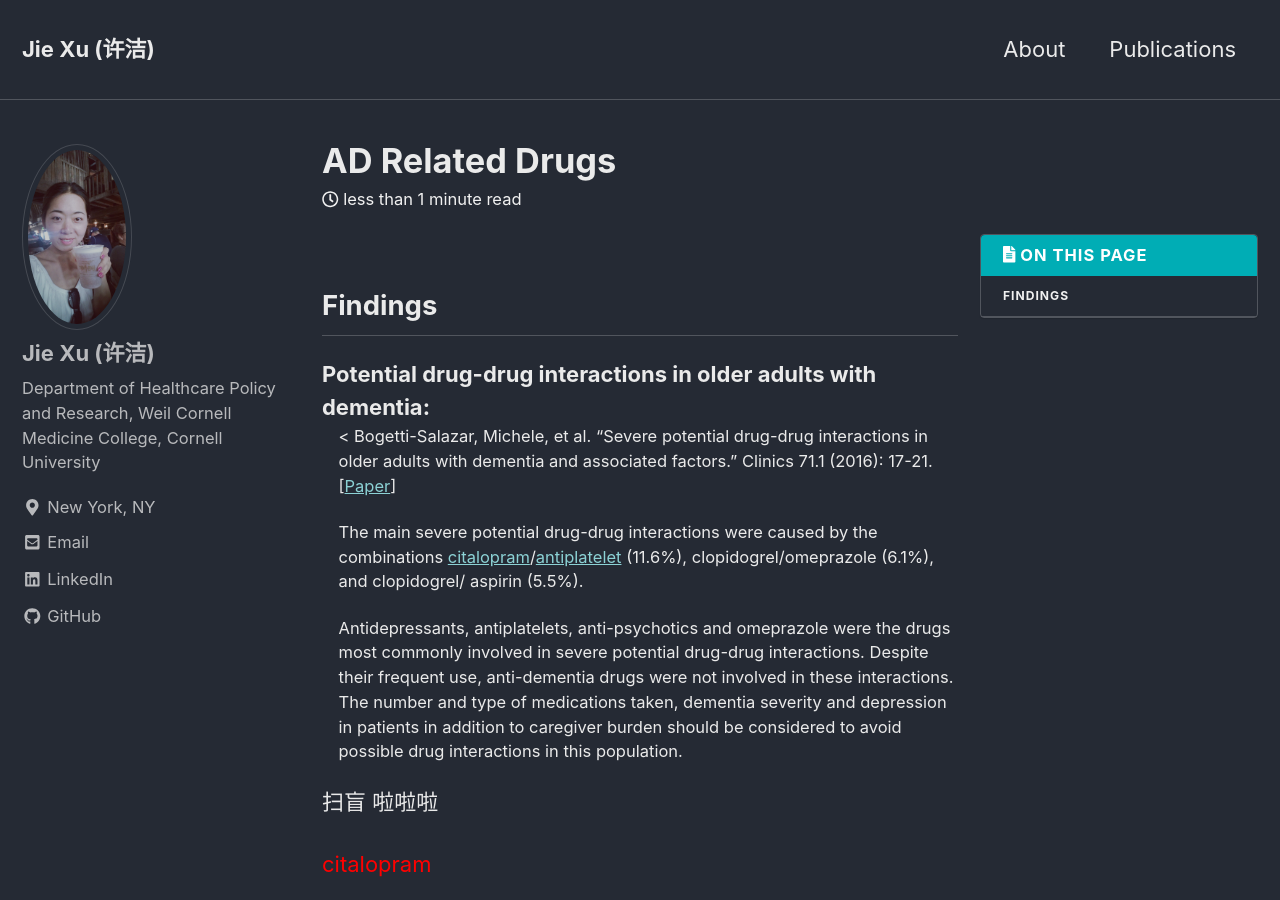
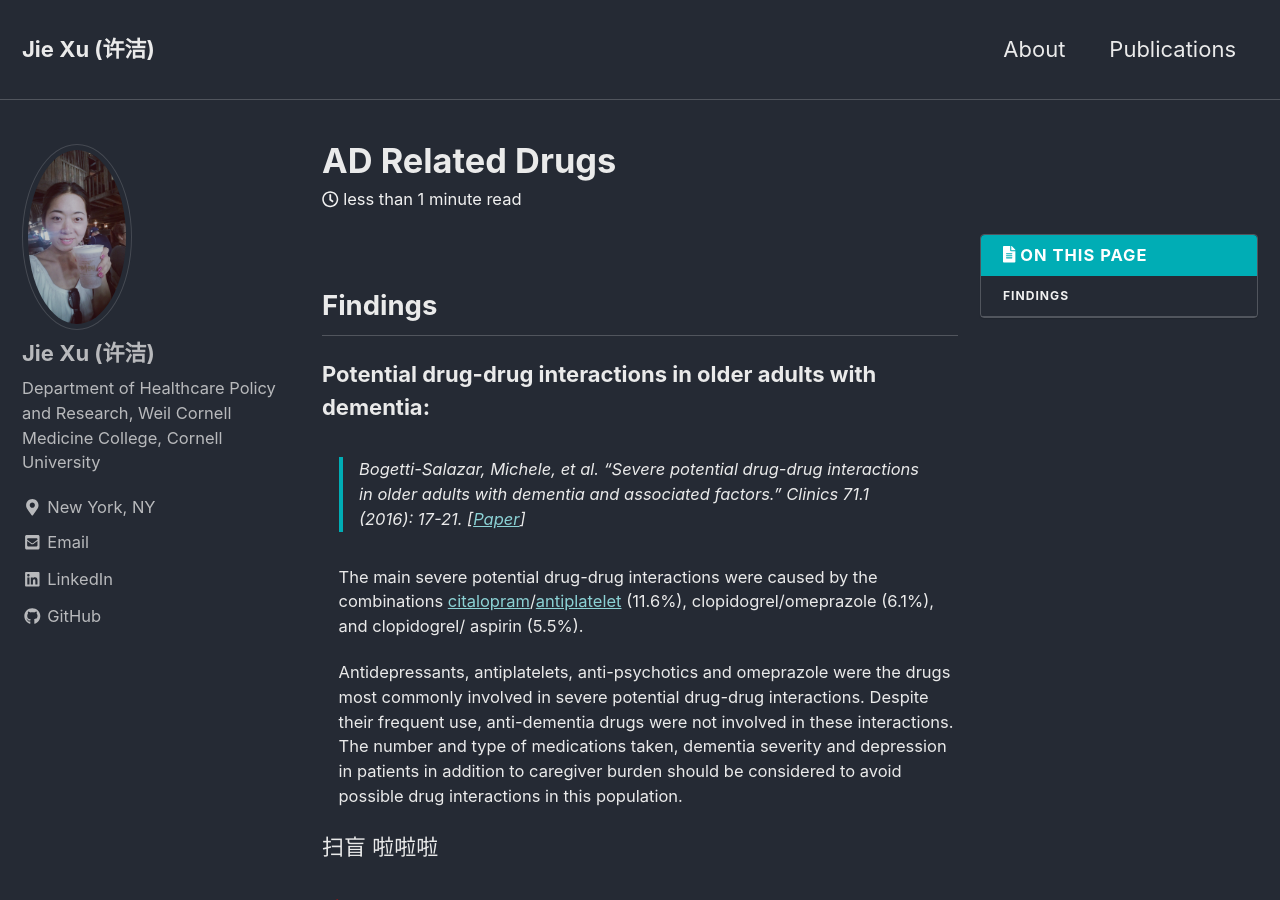
Before and after one commit to jxu1015/jxu1015.github.io, a Jekyll site: the page built from _posts/2020-03-03-AD-Related-Drugs.md, in a window 1280 px wide and 900 px high. Built offline with Jekyll 4.4.1, drawn with Linux system fonts in a browser that asks for light colours; nearby versions of some CDN libraries.

```diff
--- a/_posts/2020-03-03-AD-Related-Drugs.md
+++ b/_posts/2020-03-03-AD-Related-Drugs.md
@@ -11,7 +11,7 @@ toc: true
 ## Findings
 Potential drug-drug interactions in older adults with dementia:
 
-:   < Bogetti-Salazar, Michele, et al. "Severe potential drug-drug interactions in older adults with dementia and associated factors." Clinics 71.1 (2016): 17-21. [[Paper](https://www.ncbi.nlm.nih.gov/pmc/articles/PMC4763155/pdf/cln-71-01-017.pdf)]
+:   > Bogetti-Salazar, Michele, et al. "Severe potential drug-drug interactions in older adults with dementia and associated factors." Clinics 71.1 (2016): 17-21. [[Paper](https://www.ncbi.nlm.nih.gov/pmc/articles/PMC4763155/pdf/cln-71-01-017.pdf)]
 
 :   The main severe potential drug-drug interactions were caused by the combinations [citalopram](https://www.drugs.com/citalopram.html)/[antiplatelet](https://www.drugs.com/drug-class/antiplatelet-agents.html) (11.6%), clopidogrel/omeprazole (6.1%), and clopidogrel/ aspirin (5.5%).
 
```
